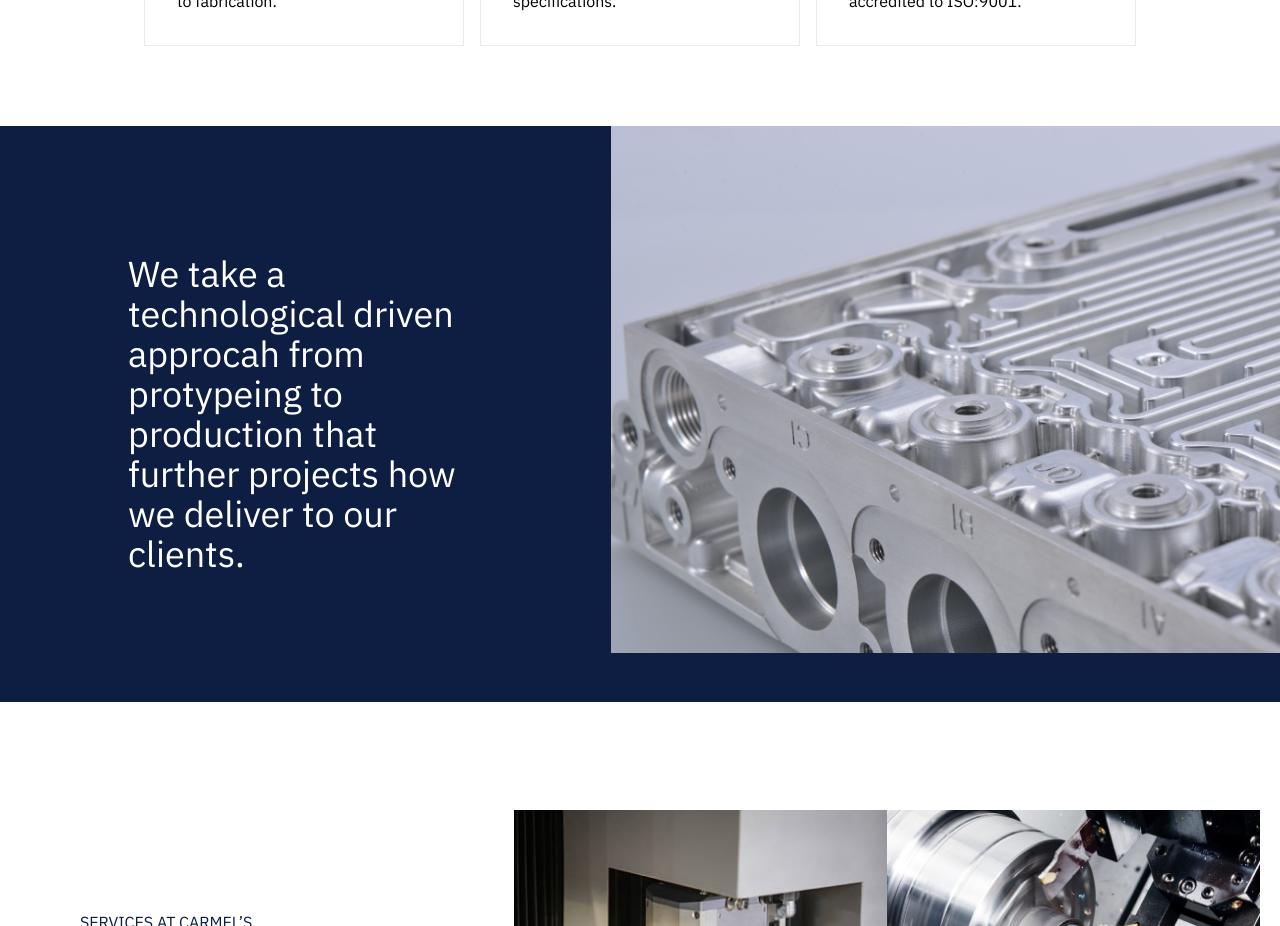
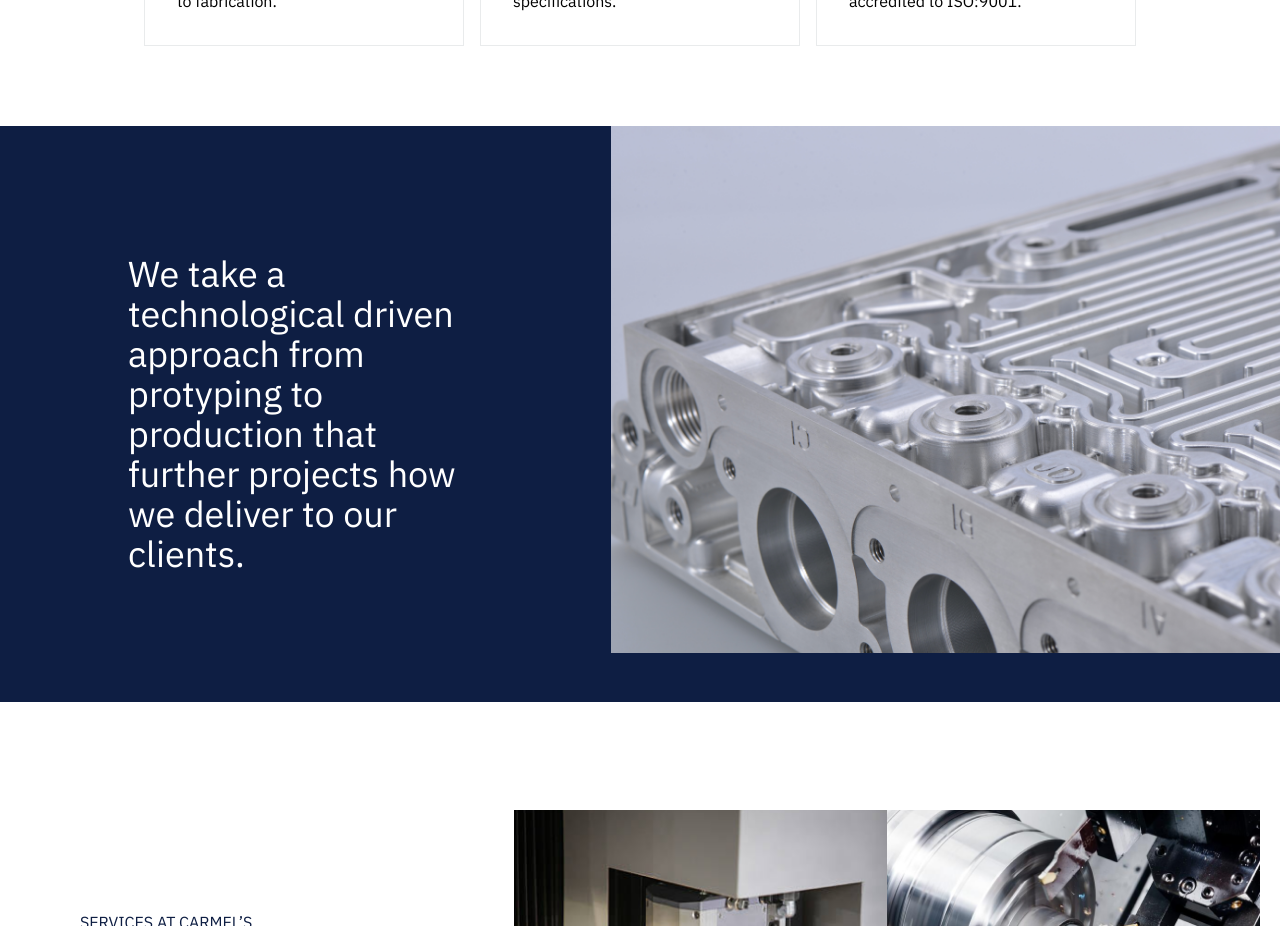
Before and after one commit to Ensio-Creative/CARMELS-PRECISION, a Vue app: page / in a window 1280 px wide. Shown: the part 1260-2186 px from the top of the page. Built offline with nearby package versions, Linux system fonts and the light colour scheme.

Commit message:
corrections

```diff
--- a/src/components/Hero.vue
+++ b/src/components/Hero.vue
@@ -4,7 +4,7 @@
     <!-- <video src="../assets/bg-video.mp4" autoplay="true" class="hero" ></video> -->
     <div class="bg-black w-full absolute top-0 opacity-40 overlay"></div>
     <div
-      class="absolute lg:top-52 top-40 lg:w-1/2 lg:left-20 left-8 text-white"
+      class="absolute lg:top-52 top-40 lg:w-1/2 lg:left-20 right-6 left-6 text-white"
     >
       <div class="lg:text-7xl text-3xl font-bold">
         Technology driven for excellence
--- a/src/views/Home.vue
+++ b/src/views/Home.vue
@@ -60,7 +60,7 @@ document.title = "Home | Precision and Fabrication Services";
           text-white
         "
       >
-        We take a technological driven approcah from protypeing to production that further projects how we deliver to our clients.
+        We take a technological driven approach from protyping to production that further projects how we deliver to our clients.
       </div>
       <div>
         <img src="../assets/side.png" alt="" />
```
